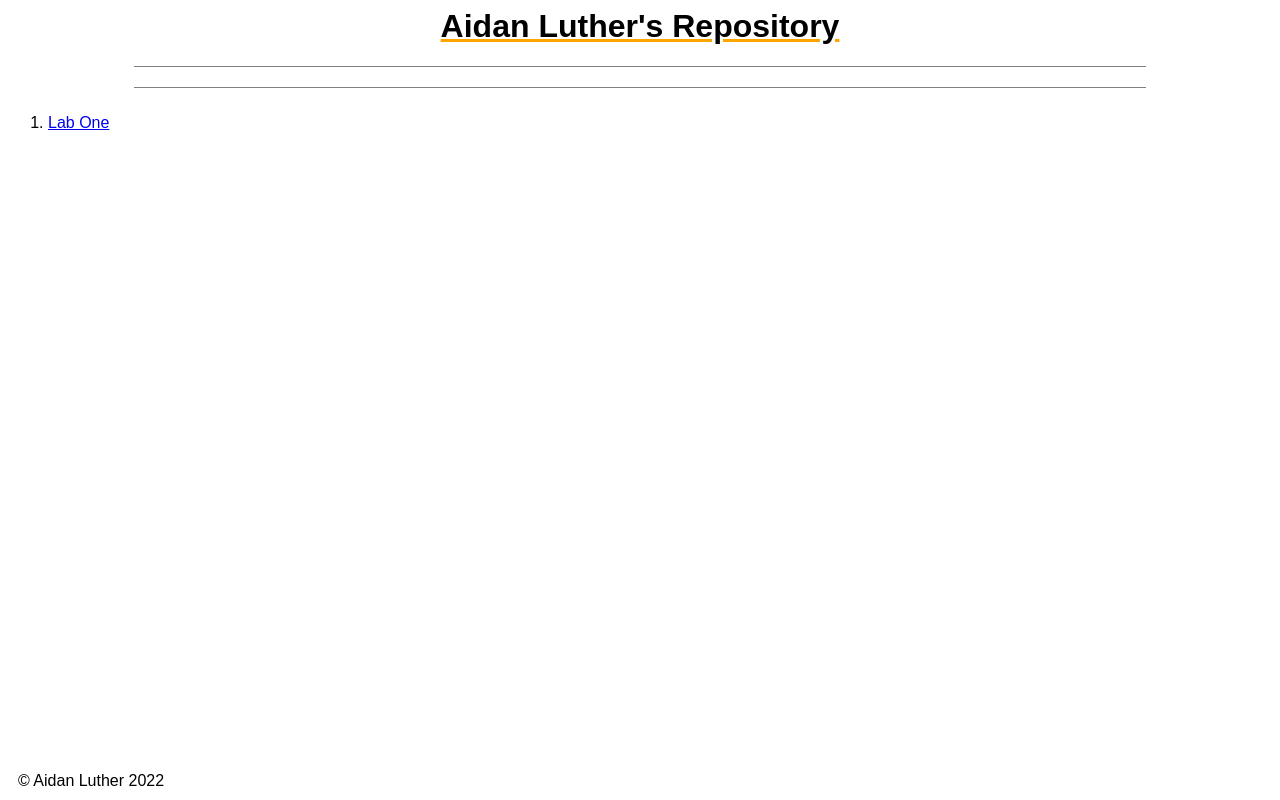
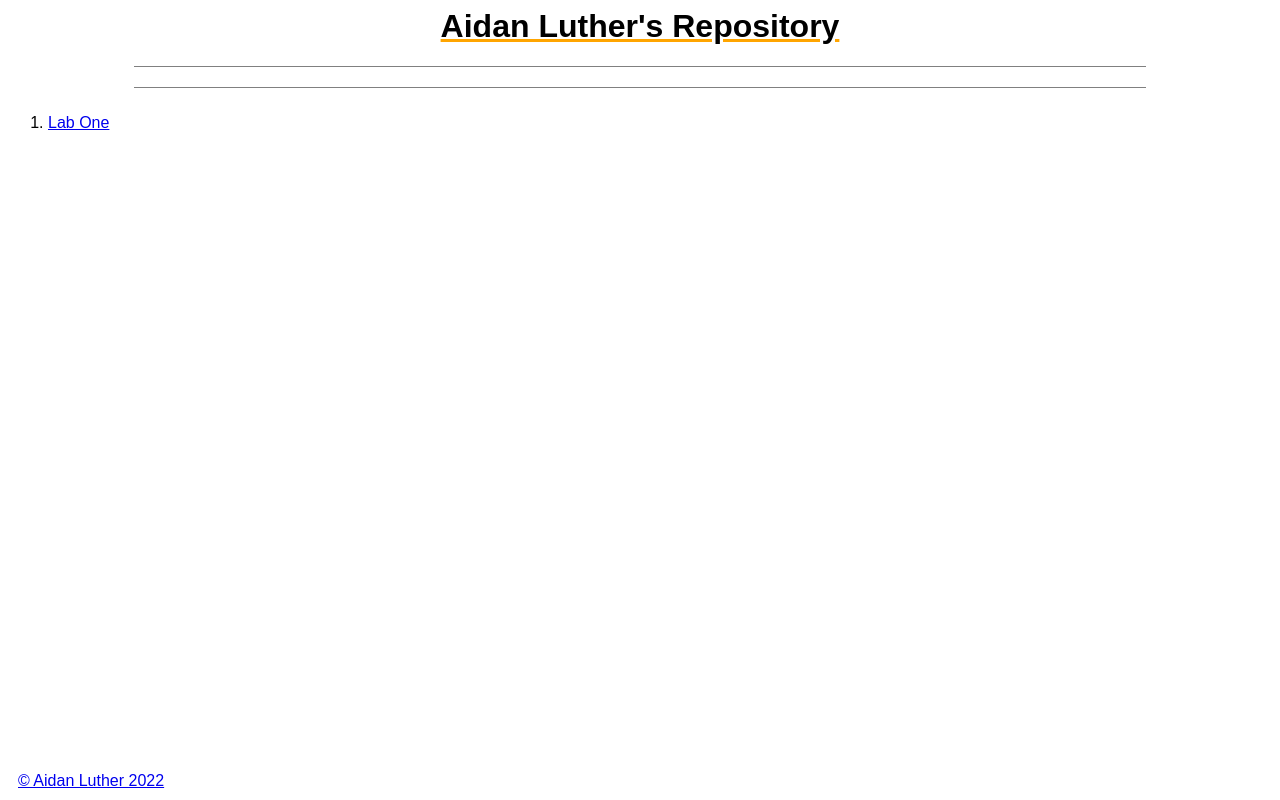
Before and after one commit to vtaidan/Web-Dev-Lab-One, a plain HTML site: page index.html in a window 1280 px wide. Drawn offline with Linux system fonts and the light colour scheme.

Commit message:
Update index.html

```diff
--- a/index.html
+++ b/index.html
@@ -18,7 +18,7 @@
 			</ol>
 		</main>
 		<footer>
-			&copy; Aidan Luther 2022
+			<a href="https://github.com/vtaidan/vtaidan.github.io">&copy; Aidan Luther 2022</a>
 		</footer>
 	</body>
 </html>
```
